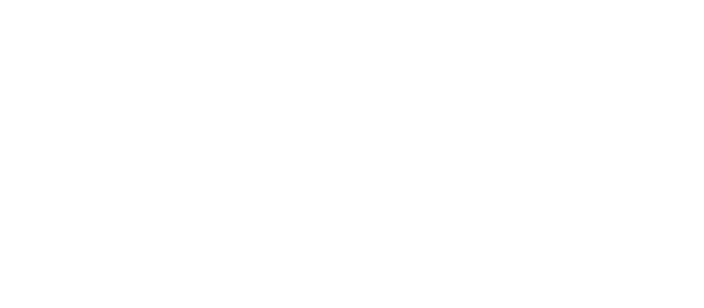
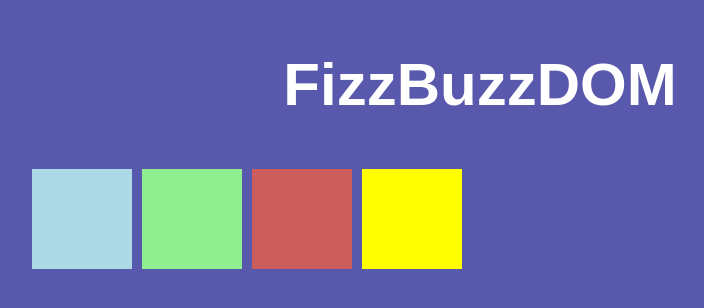
Before and after one commit to MarcoGranata9/js-fizzbuzz, a plain HTML site: page index.html in a window 1280 px wide. Shown: the whole page, without its empty margins (160-864 px from the left). Drawn offline with Linux system fonts and the light colour scheme.

Commit message:
add: html and css

```diff
--- a/css/style.css
+++ b/css/style.css
@@ -0,0 +1,49 @@
+* {
+    margin: 0;
+    padding: 0;
+    box-sizing: border-box;
+}
+
+body {
+    font-family: sans-serif;
+    background-color: rgb(88, 88, 172);
+}
+
+.container {
+    width: 70%;
+    margin: 0 auto;
+}
+
+h1 {
+    text-align: center;
+    margin: 50px 0;
+    color: white;
+    font-size: 60px;
+}
+
+.row {
+    display: flex;
+    flex-wrap: wrap;
+    gap: 10px;
+}
+
+.square {
+    width: 100px;
+    height: 100px;
+}
+
+.number {
+    background-color: lightblue;
+}
+
+.fizz {
+    background-color: lightgreen;
+}
+
+.buzz {
+    background-color: indianred;
+}
+
+.fizzbuzz {
+    background-color: yellow;
+}
--- a/index.html
+++ b/index.html
@@ -8,6 +8,17 @@
 </head>
 <body>
 
+    <div class="container">
+        <h1>FizzBuzzDOM</h1>
+        <div class="row">
+            <div class="square number"></div>
+            <div class="square fizz"></div>
+            <div class="square buzz"></div>
+            <div class="square fizzbuzz"></div>
+        </div>
+
+
+    </div>
 
 
     <script src="js/script.js"></script>
```
